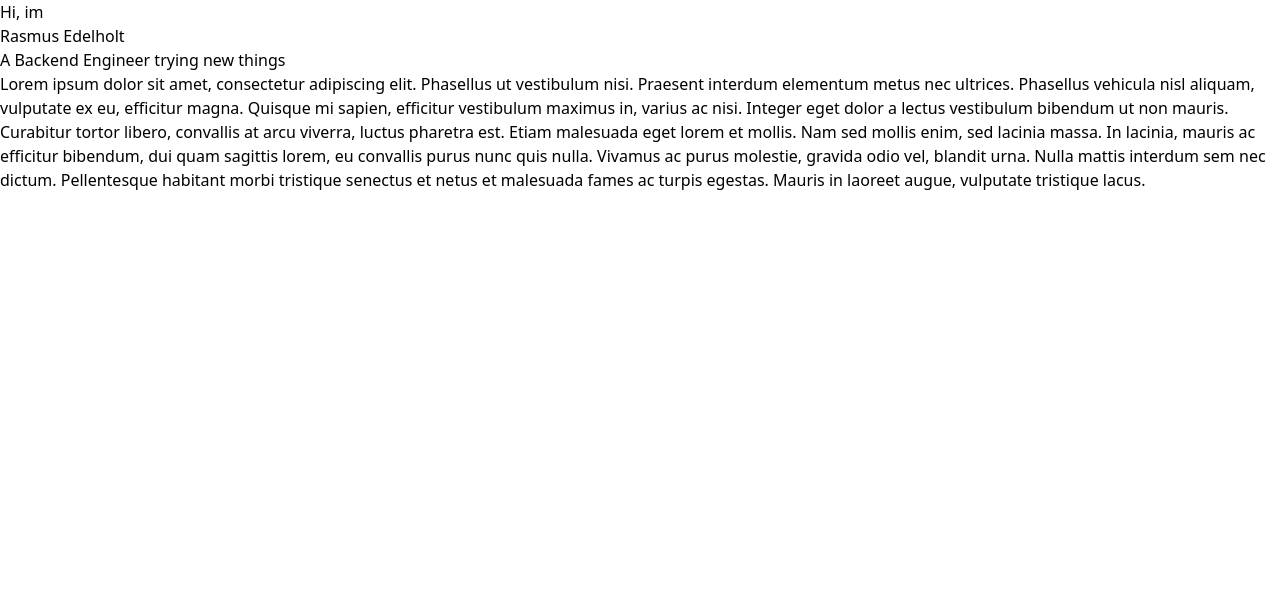
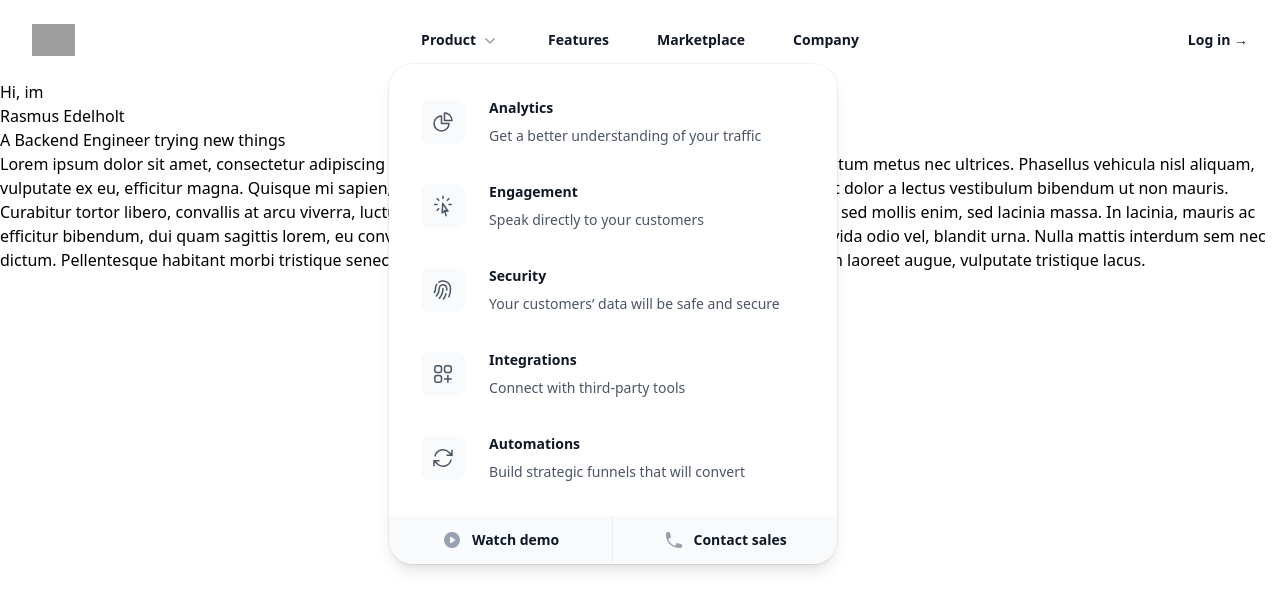
Before and after one commit to RalleeDev/edelholt, a Next.js app: page / in a window 1280 px wide. Shown: the top 610 px of the page. Built offline with nearby package versions, Linux system fonts and the light colour scheme; grey boxes are pictures that could not be loaded.

Commit message:
Updated to use header

```diff
--- a/app/layout.tsx
+++ b/app/layout.tsx
@@ -1,5 +1,6 @@
 import React from 'react';
 import './globals.css'
+import Header from './components/header';
 
 export default function RootLayout({
     children,
@@ -7,8 +8,15 @@ export default function RootLayout({
     children: React.ReactNode
 }) {
     return (
+        <>
         <html lang="en">
-            <body>{children}</body>
+            <head>
+            </head>
+            <body>
+                <Header />
+                {children}
+            </body>
         </html>
+        </>
     )
 }
```
